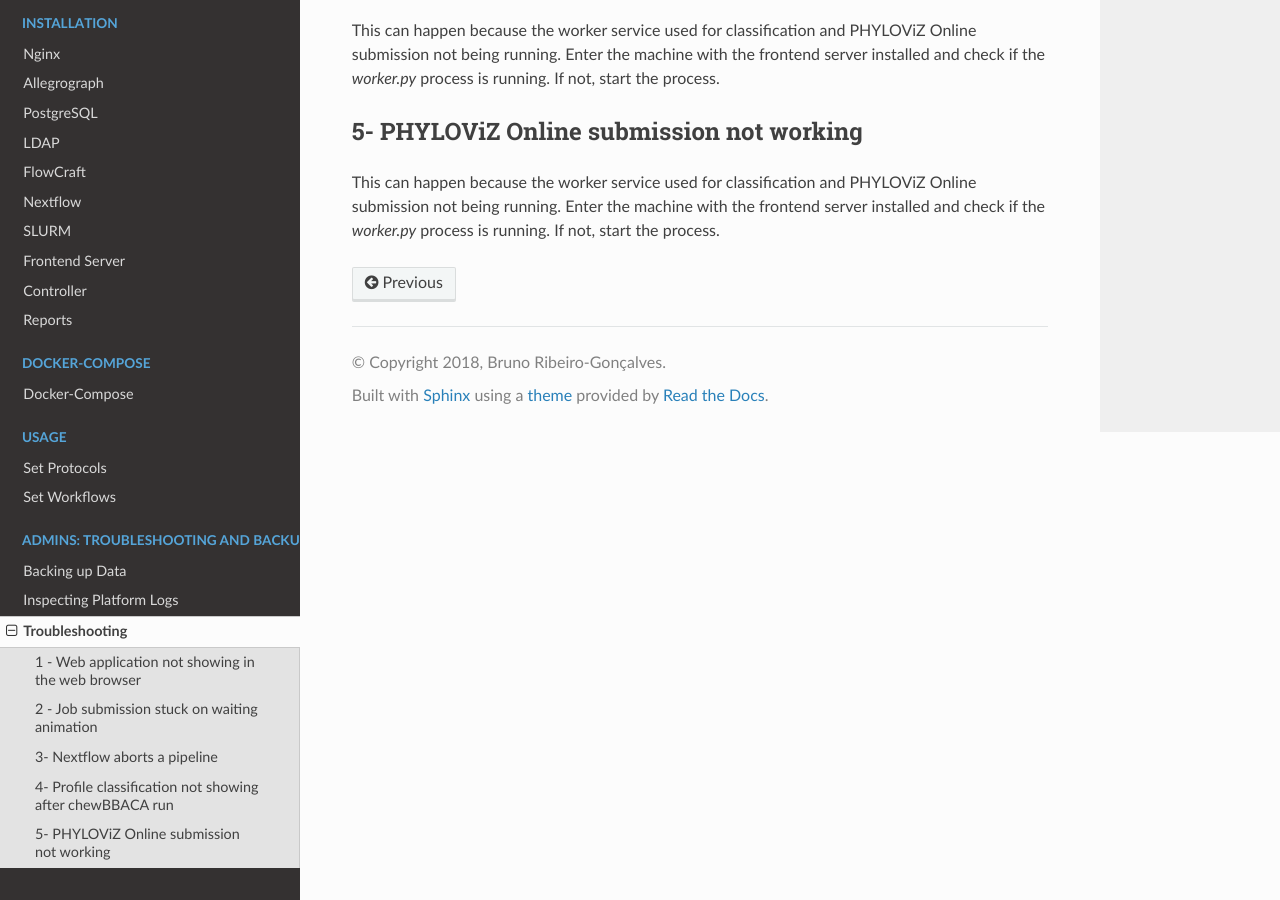
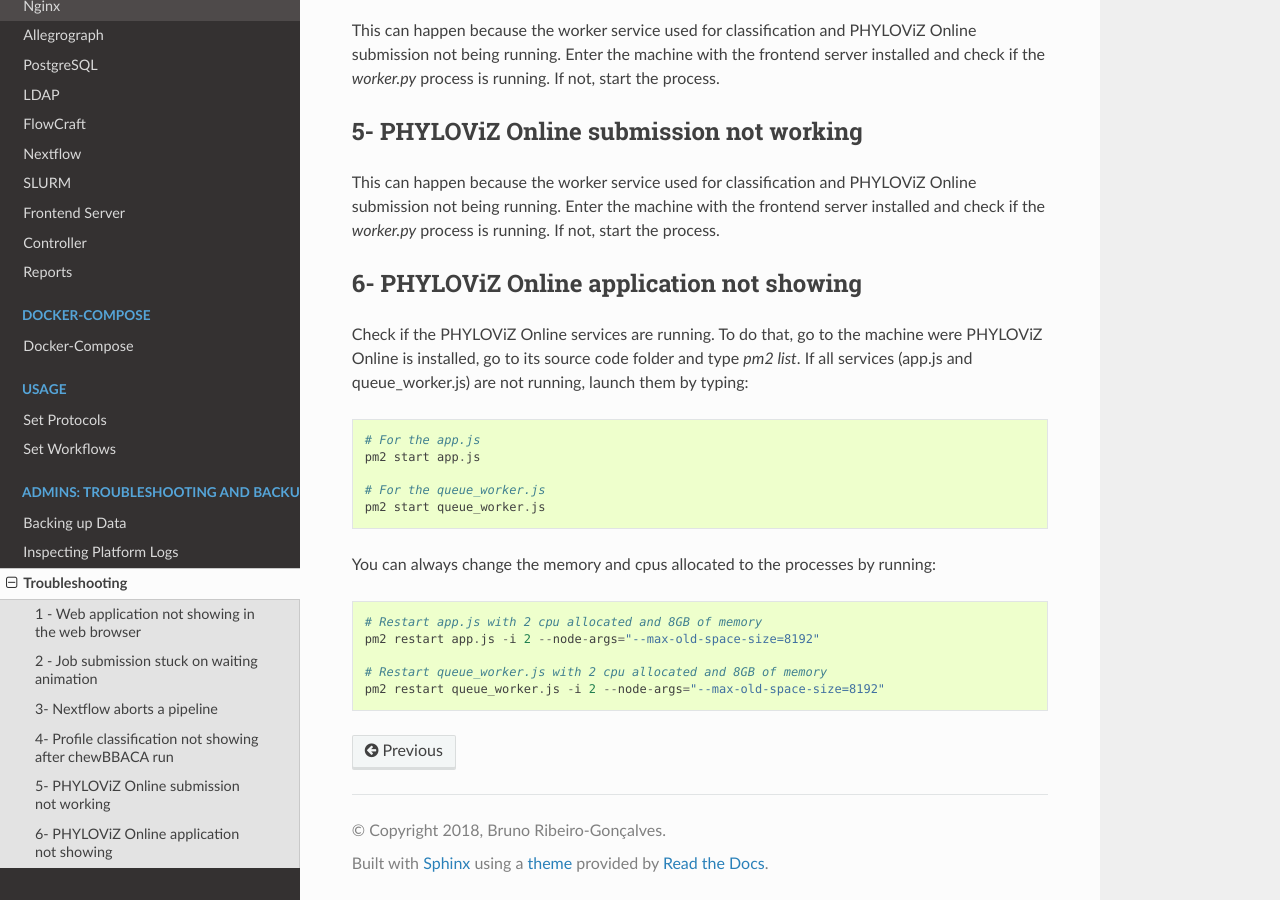
Before and after one commit to bfrgoncalves/INNUENDO_docker, a Sphinx documentation site: the page built from docs/troubleshooting/troubleshooting.rst, in a window 1280 px wide and 900 px high, scrolled down 1517 px. Built offline with Sphinx 7.4.7 and the Read the Docs theme 2.0.0, drawn with Linux system fonts in a browser that asks for light colours.

Commit message:
add phyloviz online troubleshoot

```diff
--- a/docs/troubleshooting/troubleshooting.rst
+++ b/docs/troubleshooting/troubleshooting.rst
@@ -75,3 +75,29 @@
 PHYLOViZ Online submission not being running. Enter the machine with the
 frontend server installed and check if the `worker.py` process is running. If
 not, start the process.
+
+6- PHYLOViZ Online application not showing
+^^^^^^^^^^^^^^^^^^^^^^^^^^^^^^^^^^^^^^^^^^
+
+Check if the PHYLOViZ Online services are running. To do that, go to the
+machine were PHYLOViZ Online is installed, go to its source code folder and
+type `pm2 list`. If all services (app.js and queue_worker.js) are not
+running, launch them by typing:
+
+::
+
+    # For the app.js
+    pm2 start app.js
+
+    # For the queue_worker.js
+    pm2 start queue_worker.js
+
+You can always change the memory and cpus allocated to the processes by running:
+
+::
+
+    # Restart app.js with 2 cpu allocated and 8GB of memory
+    pm2 restart app.js -i 2 --node-args="--max-old-space-size=8192"
+
+    # Restart queue_worker.js with 2 cpu allocated and 8GB of memory
+    pm2 restart queue_worker.js -i 2 --node-args="--max-old-space-size=8192"
```
